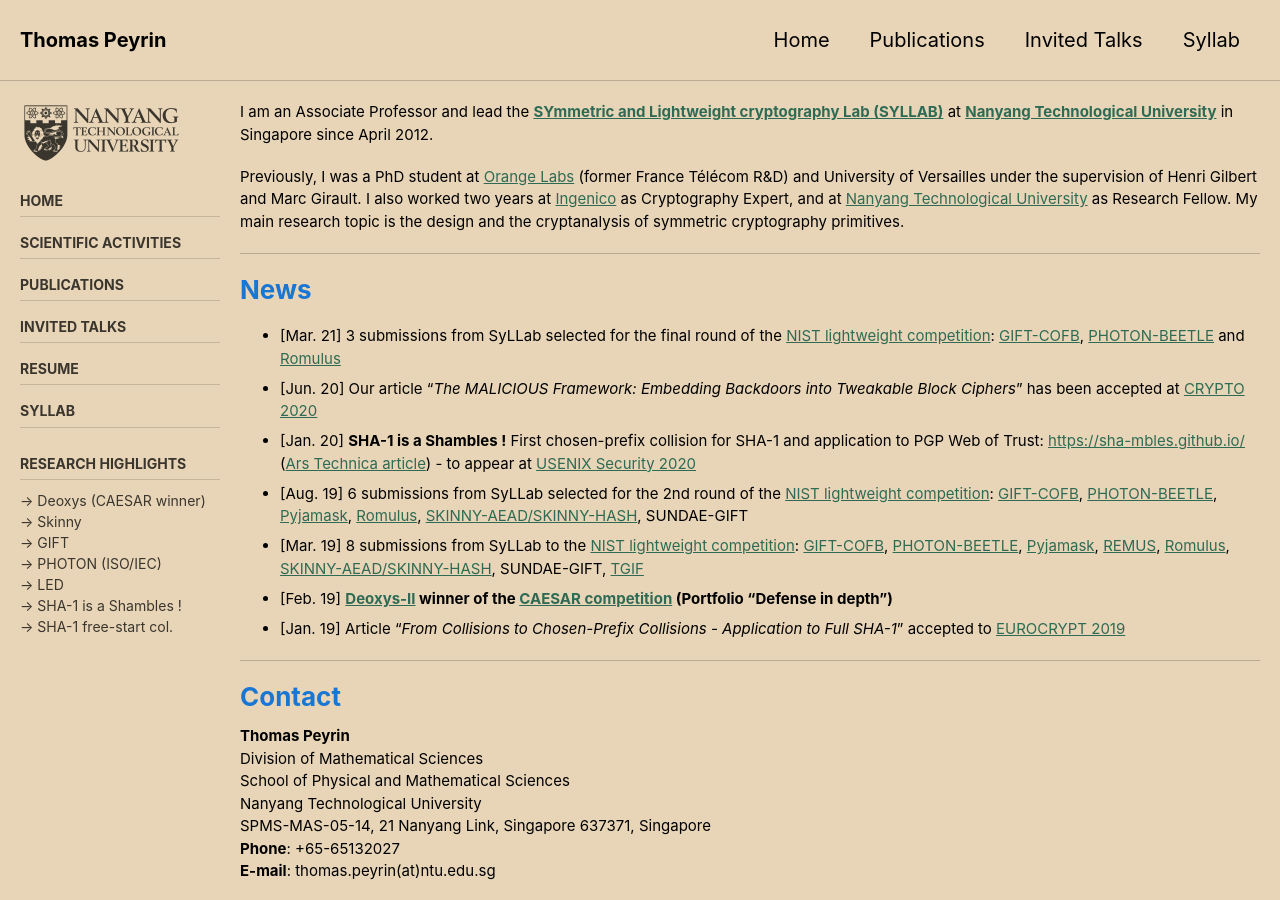
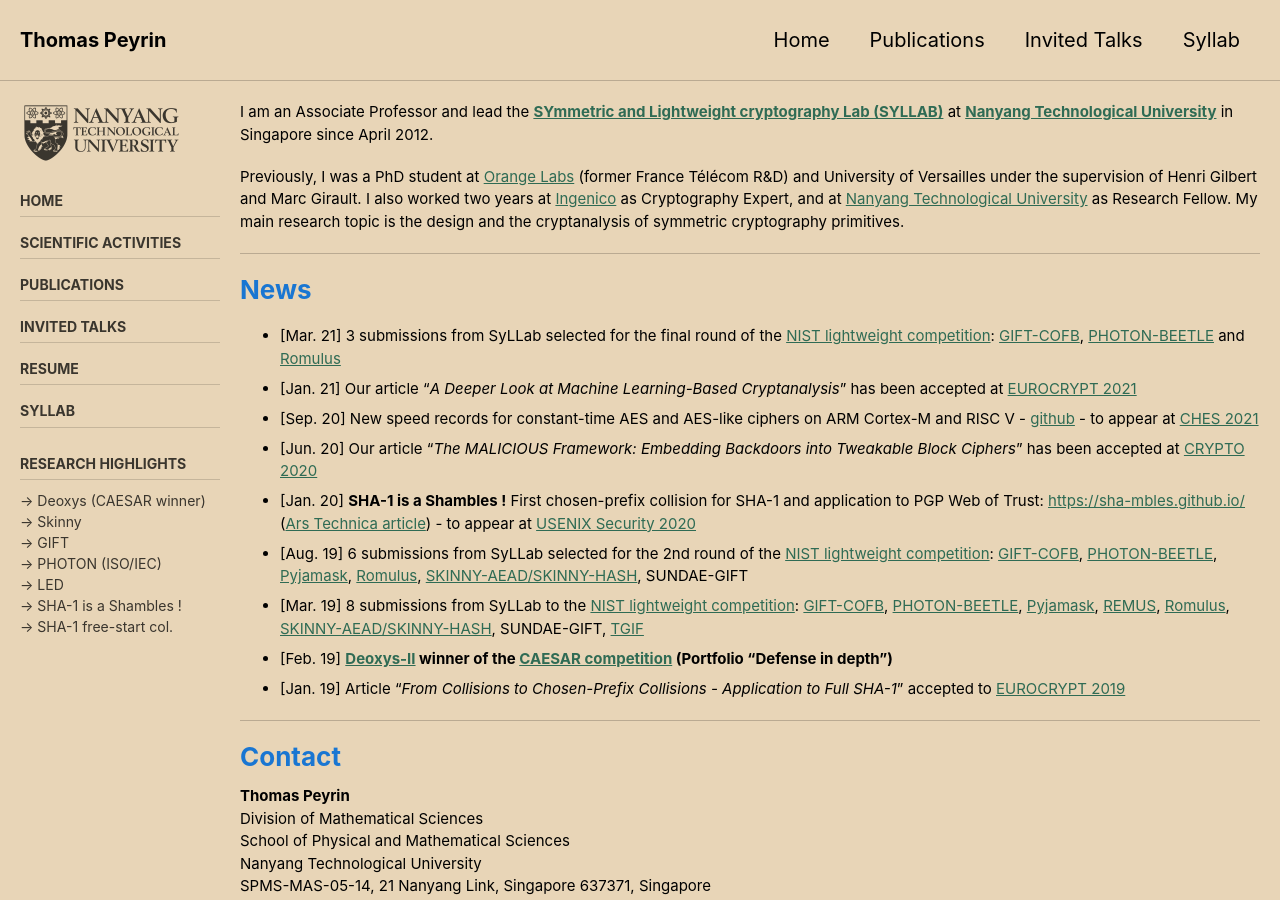
Before and after one commit to thomaspeyrin/web, a Jekyll site: the page built from index.md, in a window 1280 px wide and 900 px high. Built offline with Jekyll 4.4.1, drawn with Linux system fonts in a browser that asks for light colours; cached includes are drawn as plain includes; nearby versions of some CDN libraries.

Commit message:
Update index.md

```diff
--- a/index.md
+++ b/index.md
@@ -20,6 +20,8 @@ Previously, I was a PhD student at [Orange Labs](http://www.orange.com/en_EN/) (
 # News
 
 - \[Mar. 21\]  3 submissions from SyLLab selected for the final round of the [NIST lightweight competition](https://csrc.nist.gov/Projects/Lightweight-Cryptography): [GIFT-COFB](https://www.isical.ac.in/~lightweight/COFB/), [PHOTON-BEETLE](https://www.isical.ac.in/~lightweight/beetle/) and [Romulus](https://romulusae.github.io/romulus/)
+- \[Jan. 21\] Our article "*A Deeper Look at Machine Learning-Based Cryptanalysis*" has been accepted at [EUROCRYPT 2021](https://eurocrypt.iacr.org/2021/program.php)
+- \[Sep. 20\] New speed records for constant-time AES and AES-like ciphers on ARM Cortex-M and RISC V - [github](https://github.com/aadomn/aes) - to appear at [CHES 2021](https://ches.iacr.org/2021/program.php)
 - \[Jun. 20\] Our article "*The MALICIOUS Framework: Embedding Backdoors into Tweakable Block Ciphers*" has been accepted at [CRYPTO 2020](https://crypto.iacr.org/2020/)
 - \[Jan. 20\] **SHA-1 is a Shambles !** First chosen-prefix collision for SHA-1 and application to PGP Web of Trust: [https://sha-mbles.github.io/](https://sha-mbles.github.io/) ([Ars Technica article](https://arstechnica.com/information-technology/2020/01/pgp-keys-software-security-and-much-more-threatened-by-new-sha1-exploit/)) - to appear at [USENIX Security 2020](https://www.usenix.org/conference/usenixsecurity20)
 - \[Aug. 19\]  6 submissions from SyLLab selected for the 2nd round of the [NIST lightweight competition](https://csrc.nist.gov/Projects/Lightweight-Cryptography): [GIFT-COFB](https://www.isical.ac.in/~lightweight/COFB/), [PHOTON-BEETLE](https://www.isical.ac.in/~lightweight/beetle/), [Pyjamask](https://pyjamask-cipher.github.io/), [Romulus](https://romulusae.github.io/romulus/), [SKINNY-AEAD/SKINNY-HASH](https://sites.google.com/site/skinnycipher/nist-lwc-submission/skinny), SUNDAE-GIFT
```
